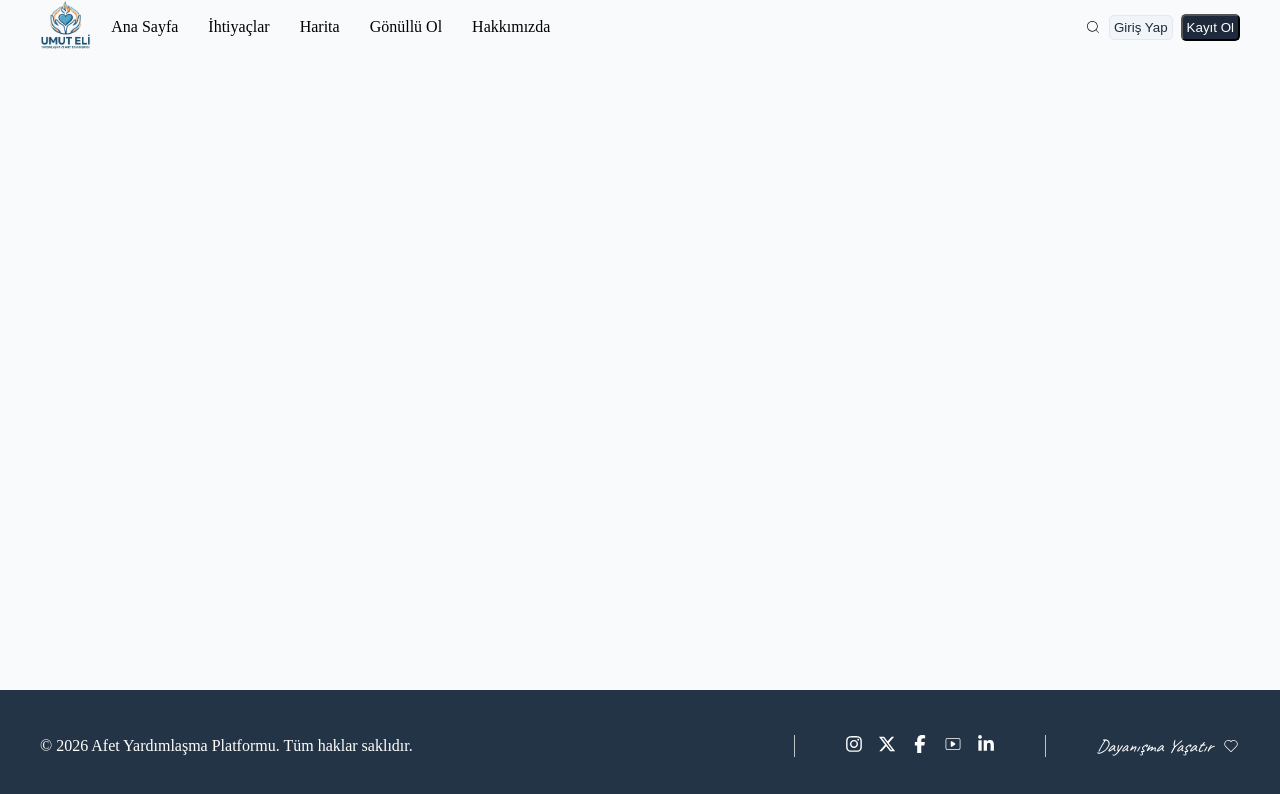
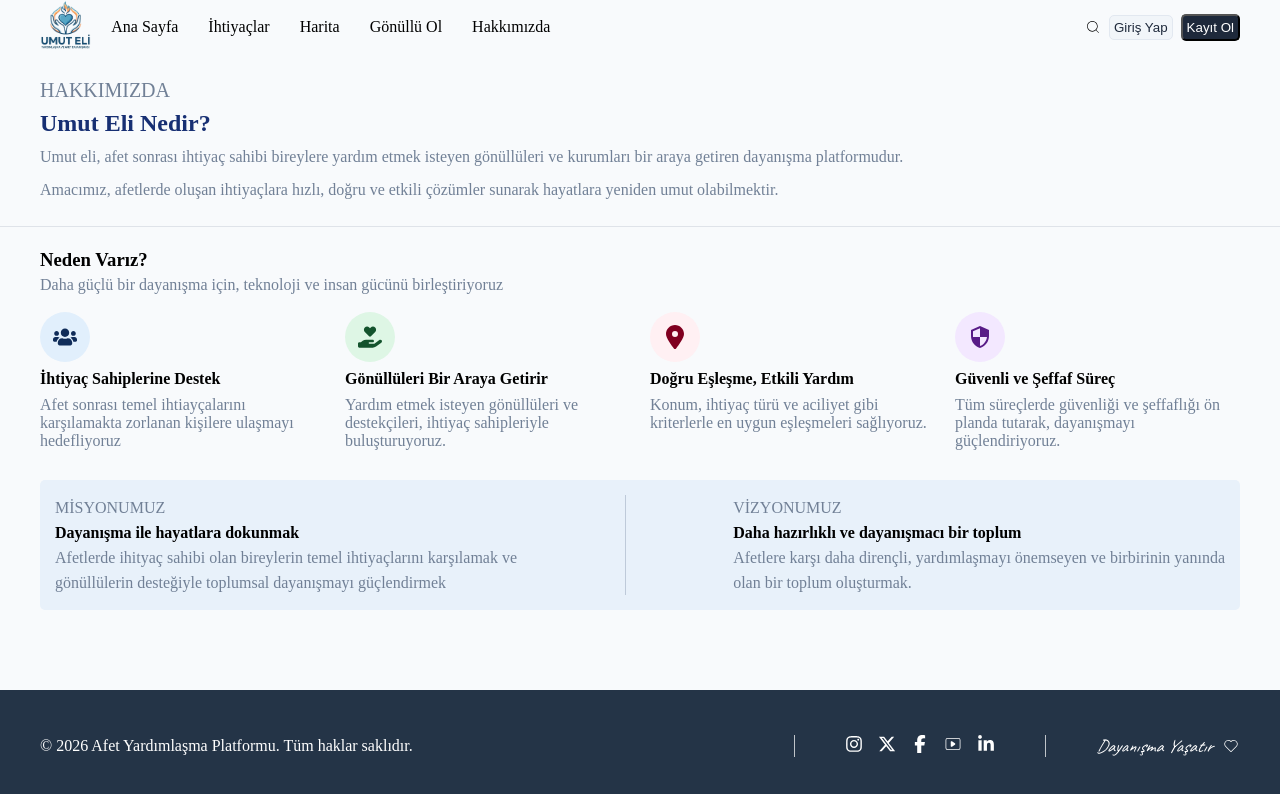
Before and after one commit to Aleynaakduman/disaster-help-platform, a React (Vite) app: page /about in a window 1280 px wide. Shown: the top 794 px of the page. Built offline with nearby package versions, Linux system fonts and the light colour scheme.

Commit message:
Add About Page

```diff
--- a/src/App.jsx
+++ b/src/App.jsx
@@ -6,6 +6,7 @@ import Home from './pages/Home/Home'
 import Footer from './components/Footer/Footer'
 import Needs from './pages/Needs/Needs'
 import Volunteer from './pages/Volunteer/Volunteer'
+import About from './pages/About/About'
 function App() {
   const [count, setCount] = useState(0)
 
@@ -18,8 +19,9 @@ function App() {
        <div className="main-content">
          <Routes>
           <Route path='/' element={<Home/>} />
-           <Route path='/needs' element={<Needs/>} />
-           <Route path='/volunteer' element={<Volunteer/>} />
+          <Route path='/needs' element={<Needs/>} />
+          <Route path='/volunteer' element={<Volunteer/>} />
+          <Route path='/about' element={<About/>} />
 
         </Routes>
        </div>
--- a/src/components/Navbar/Navbar.jsx
+++ b/src/components/Navbar/Navbar.jsx
@@ -18,7 +18,7 @@ function Navbar() {
                 <Link to="/needs">İhtiyaçlar</Link>
                 <Link>Harita</Link>
                 <Link to="/volunteer">Gönüllü Ol</Link>
-                <Link>Hakkımızda</Link>
+                <Link to="/about" >Hakkımızda</Link>
         </div>
 
         <div className="nav-right">
--- /dev/null
+++ b/src/pages/About/About.css
@@ -0,0 +1,110 @@
+
+
+.about-top{
+    max-width: 1200px;
+    margin: 0 auto;
+    margin-top: 20px;
+    line-height: 33px;
+}
+
+
+.about-text{
+    font-size: 20px;
+    color: #718096;
+}
+
+
+.about-top h2{
+    color: #172f73;
+}
+
+.line{
+    background-color:  #71809630;
+    width: 100%;
+    height: 1px;
+    margin: 20px 0;
+}
+
+.about-bottom{
+    max-width: 1200px;
+    margin: 0 auto;
+}
+
+.about-cards{
+    display: flex;
+    align-items: stretch;
+    gap: 20px;
+}
+
+.about-card{
+display: flex;
+flex-direction: column;
+flex: 1;
+gap: 8px;
+margin-top: 15px;
+
+
+
+}
+
+.about-container p{
+    color: #718096;
+}
+
+.about-icon-1, .about-icon-2, .about-icon-3, .about-icon-4 {
+    width: 50px;
+    height: 50px;
+    border-radius: 50%;
+    font-size: 24px;
+    display: flex;
+    align-items: center;
+    justify-content: center;
+    flex-shrink: 0;
+    padding: 0;
+}
+.about-icon-1{
+    background-color: #e1effc;
+    color: #0F2C59;
+}
+
+.about-icon-2{
+    background-color: #def6e5;
+    color: #14532D;
+}
+
+.about-icon-3{
+
+    background-color: #FFF0F3;
+    color: #800020;
+}
+
+.about-icon-4{
+    background-color: #F3E8FF;
+    color: #581C87;
+}
+
+.about-bottom-text{
+    line-height: 25px;
+}
+
+
+.mision-cards{
+    background-color:#e8f1fa;
+    border-radius: 5px;
+    padding: 15px;
+    margin-top: 30px;
+    display: flex;
+    align-items: stretch;
+}
+
+.mision-card{
+    line-height: 25px;
+
+}
+
+.line-2{
+    width: 1px;
+    background-color: #8a99b171;
+    margin: 0 auto;
+
+}
--- /dev/null
+++ b/src/pages/About/About.jsx
@@ -0,0 +1,67 @@
+import React from 'react'
+import './About.css'
+import { FaUsers } from "react-icons/fa";
+import { FaHandHoldingHeart , FaLocationDot } from "react-icons/fa6";
+import { MdSecurity } from "react-icons/md";
+
+function About() {
+  return (
+    <div className='about-container'>
+       <div className="about-top">
+        <p className='about-text'>HAKKIMIZDA</p>
+        <h2>Umut Eli Nedir?</h2>
+        <p>Umut eli, afet sonrası ihtiyaç sahibi bireylere yardım etmek isteyen gönüllüleri ve kurumları bir araya getiren dayanışma platformudur.</p>
+        <p>Amacımız, afetlerde oluşan ihtiyaçlara hızlı, doğru ve etkili çözümler sunarak hayatlara yeniden umut olabilmektir.</p>
+       </div>
+       <div className='line'></div>
+
+
+       <div className="about-bottom">
+              <div className="about-bottom-text">
+                  <h3>Neden Varız?</h3>
+                <p>Daha güçlü bir dayanışma için, teknoloji ve insan gücünü birleştiriyoruz</p>
+              </div>
+
+                <div className="about-cards">
+                    <div className="about-card">
+                        <div className="about-icon-1"><FaUsers /></div>
+                        <b>İhtiyaç Sahiplerine Destek</b>
+                        <p>Afet sonrası temel ihtiayçalarını karşılamakta zorlanan kişilere ulaşmayı hedefliyoruz</p>
+                    </div>
+                      <div className="about-card">
+                        <div className="about-icon-2"><FaHandHoldingHeart /></div>
+                        <b>Gönüllüleri Bir Araya Getirir</b>
+                        <p>Yardım etmek isteyen gönüllüleri ve destekçileri, ihtiyaç sahipleriyle buluşturuyoruz.</p>
+                    </div>
+                      <div className="about-card">
+                        <div className="about-icon-3"><FaLocationDot /></div>
+                        <b>Doğru Eşleşme, Etkili Yardım</b>
+                        <p>Konum, ihtiyaç türü ve aciliyet gibi kriterlerle en uygun eşleşmeleri sağlıyoruz.</p>
+                    </div>
+                      <div className="about-card">
+                        <div className="about-icon-4"><MdSecurity /></div>
+                        <b>Güvenli ve Şeffaf Süreç</b>
+                        <p>Tüm süreçlerde güvenliği ve şeffaflığı ön planda tutarak, dayanışmayı güçlendiriyoruz.</p>
+                    </div>
+                </div>
+
+
+                <div className="mision-cards">
+                    <div className="mision-card">
+                        <p>MİSYONUMUZ</p>
+                        <b>Dayanışma ile hayatlara dokunmak</b>
+                        <p>Afetlerde ihityaç sahibi olan bireylerin temel ihtiyaçlarını karşılamak ve <br /> gönüllülerin desteğiyle toplumsal dayanışmayı güçlendirmek</p>
+                    </div>
+                    <span className='line-2'></span>
+                     <div className="mision-card">
+                          <p>VİZYONUMUZ</p>
+                        <b>Daha hazırlıklı ve dayanışmacı bir toplum</b>
+                        <p>Afetlere karşı daha dirençli, yardımlaşmayı önemseyen ve birbirinin yanında <br /> olan bir toplum oluşturmak.</p>
+                     </div>
+                </div>
+       </div>
+    </div>
+  )
+}
+
+export default About
```
